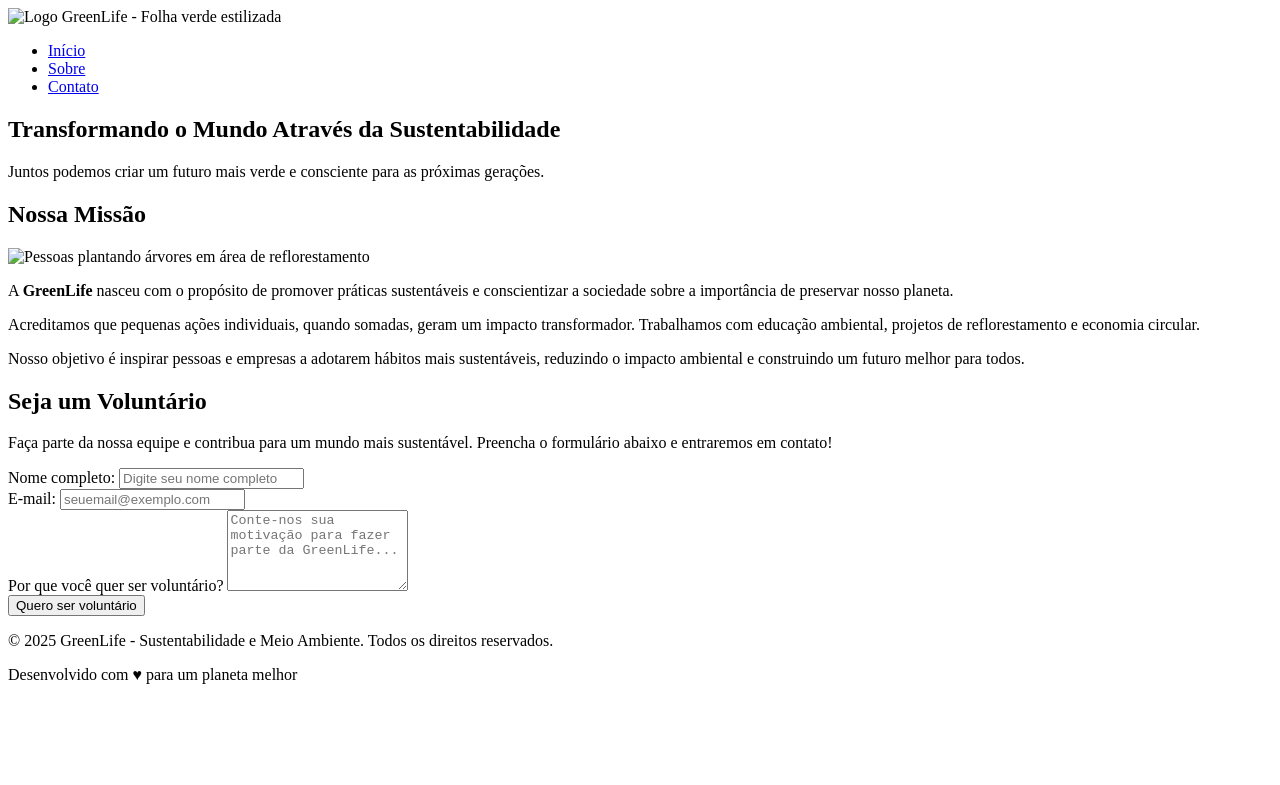
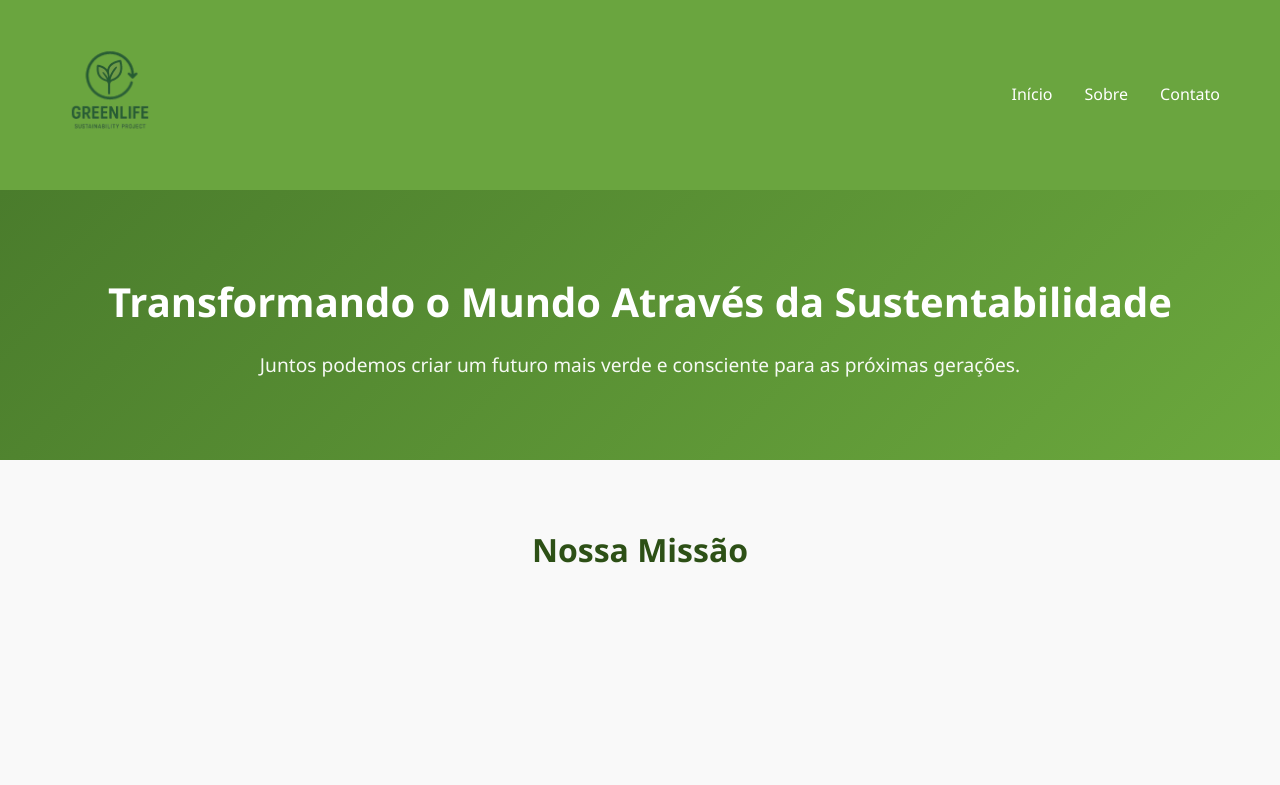
Before and after one commit to lucasbasso92/pagina-greenlife-institucional, a plain HTML site: page index.html in a window 1280 px wide. Shown: the top 785 px of the page. Drawn offline with Linux system fonts and the light colour scheme; the site is published under a folder, as on GitHub Pages, so addresses that start at the root find nothing.

Commit message:
alterecao-html

```diff
--- a/index.html
+++ b/index.html
@@ -5,13 +5,13 @@
     <meta name="viewport" content="width=device-width, initial-scale=1.0">
     <meta name="description" content="GreenLife - Promovendo sustentabilidade e consciência ambiental. Junte-se a nós como voluntário!">
     <title>GreenLife - Sustentabilidade para um Futuro Melhor</title>
-    <link rel="stylesheet" href="/homecss.css">
+    <link rel="stylesheet" href="homecss.css">
 </head>
 <body>
     <header>
         <div class="container">
             <div class="logo">
-                <img src="/img.png" alt="Logo GreenLife - Folha verde estilizada">
+                <img src="img.png" alt="Logo GreenLife - Folha verde estilizada">
             </div>
             <nav>
                 <ul>
@@ -35,7 +35,7 @@
             <div class="container">
                 <h2>Nossa Missão</h2>
                 <div class="mission-content">
-                    <img src="/img.png" alt="Pessoas plantando árvores em área de reflorestamento" class="mission-image">
+                    <img src="img.png" alt="Pessoas plantando árvores em área de reflorestamento" class="mission-image">
                     <div class="mission-text">
                         <p>A <strong>GreenLife</strong> nasceu com o propósito de promover práticas sustentáveis e conscientizar a sociedade sobre a importância de preservar nosso planeta.</p>
                         <p>Acreditamos que pequenas ações individuais, quando somadas, geram um impacto transformador. Trabalhamos com educação ambiental, projetos de reflorestamento e economia circular.</p>
```
